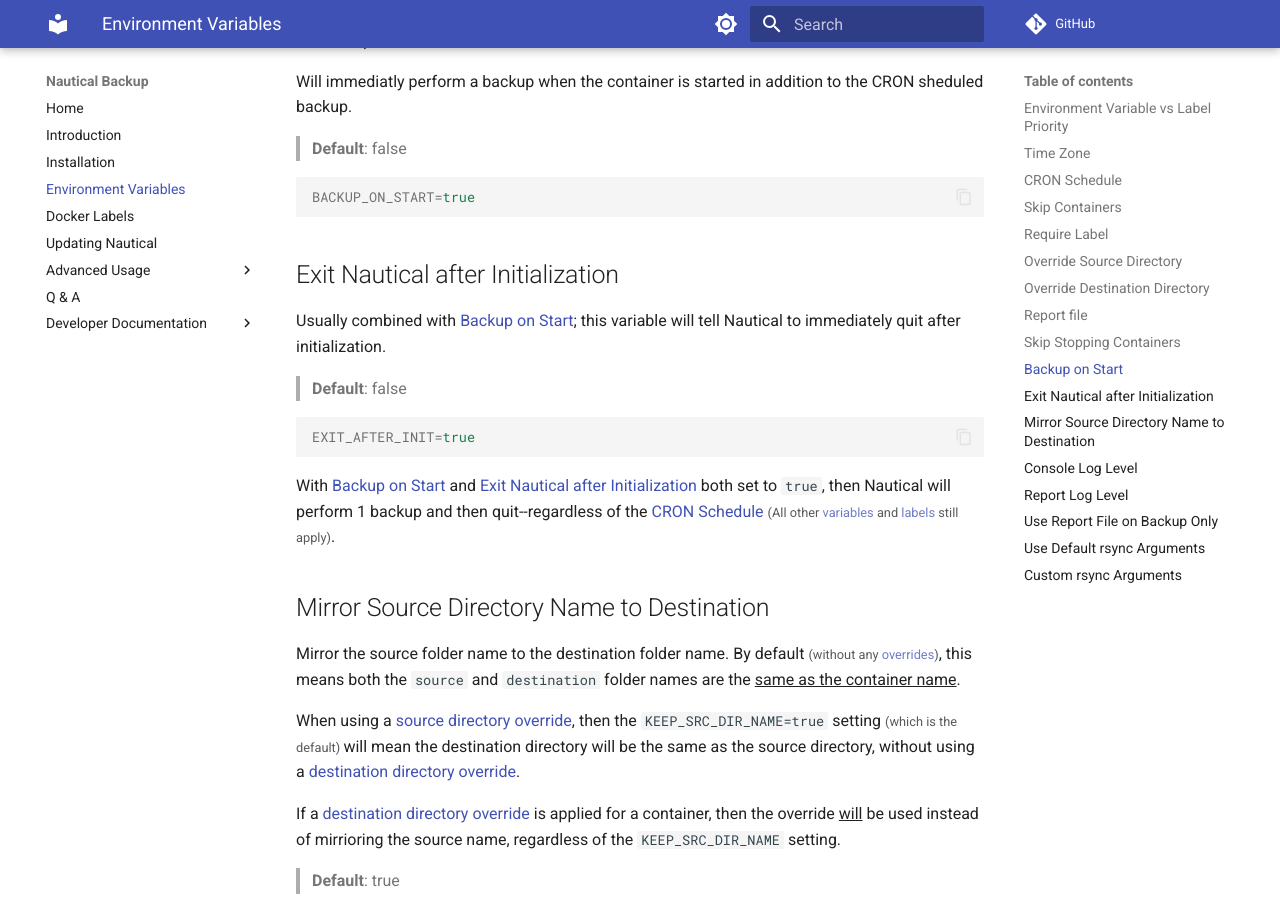
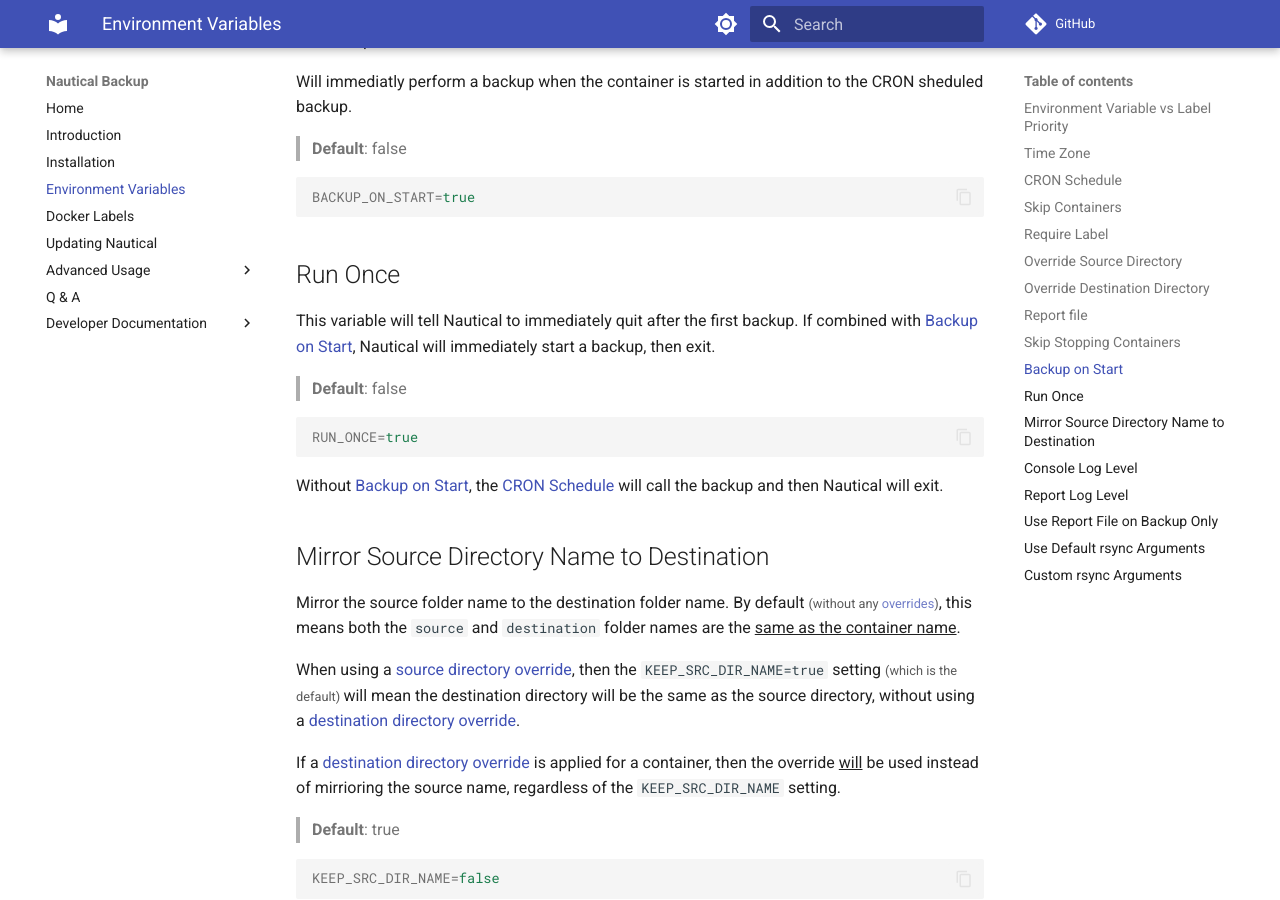
Before and after one commit to Minituff/nautical-backup, an MkDocs documentation site: the page built from docs/arguments.md, in a window 1280 px wide and 900 px high, scrolled down 3435 px. Built offline with MkDocs 1.6.1 and Material for MkDocs 9.7.7, drawn with Linux system fonts in a browser that asks for light colours; comment, search, counter and statistics services are not loaded.

````diff
--- a/docs/arguments.md
+++ b/docs/arguments.md
@@ -165,17 +165,17 @@ Will immediatly perform a backup when the container is started in addition to th
 BACKUP_ON_START=true
 ```
 
-## Exit Nautical after Initialization
-Usually combined with [Backup on Start](#backup-on-start); this variable will tell Nautical to immediately quit after initialization.
+## Run Once
+This variable will tell Nautical to immediately quit after the first backup.
+If combined with [Backup on Start](#backup-on-start), Nautical will immediately start a backup, then exit.
 
 > **Default**: false
 
 ```properties
-EXIT_AFTER_INIT=true
+RUN_ONCE=true
 ```
 
-With [Backup on Start](#backup-on-start) and [Exit Nautical after Initialization](#exit-nautical-after-initialization) both set to `true`,
-then Nautical will perform 1 backup and then quit--regardless of the [CRON Schedule](#cron-schedule) <small>(All other [variables](./arguments.md) and [labels](./labels.md) still apply)</small>.
+Without [Backup on Start](#backup-on-start), the [CRON Schedule](#cron-schedule) will call the backup and then Nautical will exit.
 
 ## Mirror Source Directory Name to Destination
 Mirror the source folder name to the destination folder name. By default <small>(without any [overrides](#override-source-directory))</small>, this means both the `source` and `destination` folder names are the ^^same as the container name^^.
--- a/mkdocs.yml
+++ b/mkdocs.yml
@@ -44,7 +44,8 @@ nav:
    - Remote Backups: advanced/remote-backups.md
  - Q & A: q-and-a.md
  - Developer Documentation:
-   - Contributing to the Docs: docs.md
+   - Contributing to the Docs: developers/docs.md
+   - Developer Env Variables: developers/env.md
 
 
 extra:
````
Also changed, not shown: docs/developers/env.md (added, +22 -0 lines), docs/updates.md (+101 -61 lines), docs/developers/docs.md (renamed from docs/docs.md), 13 other files.
